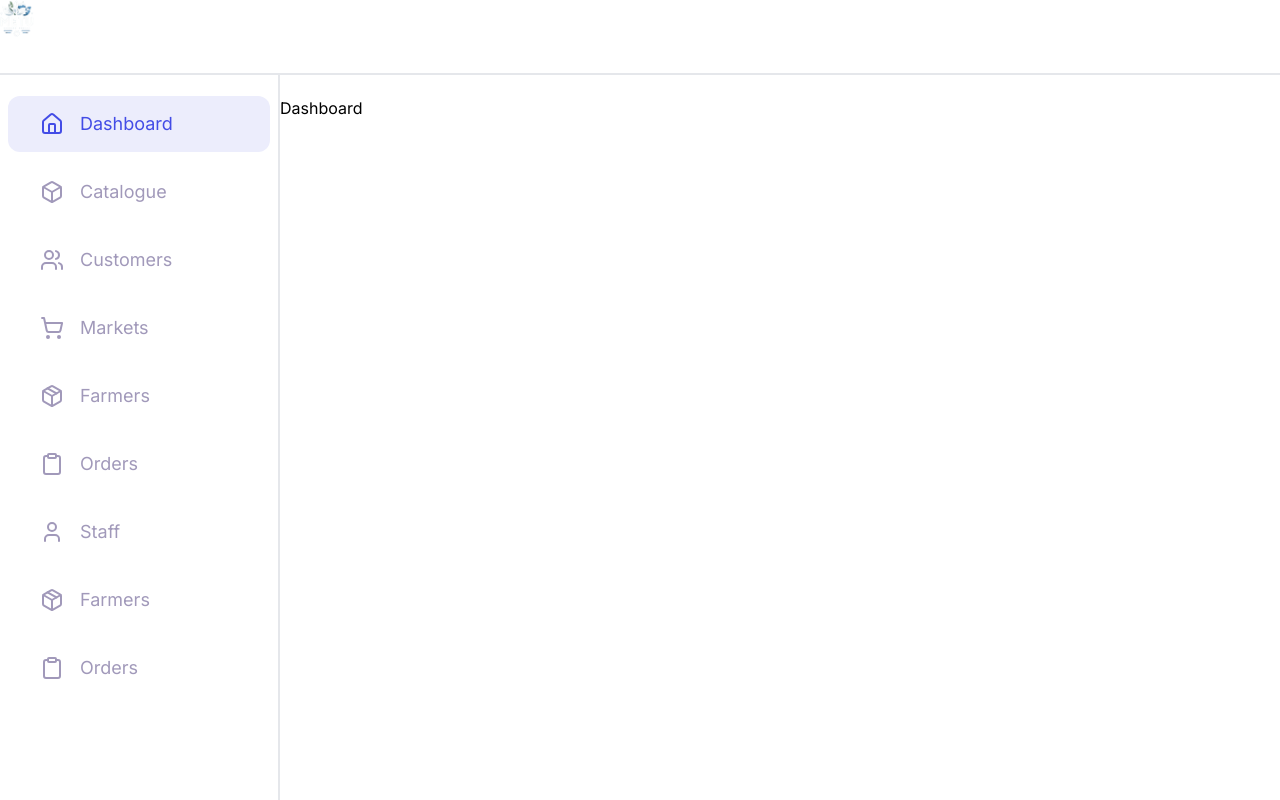
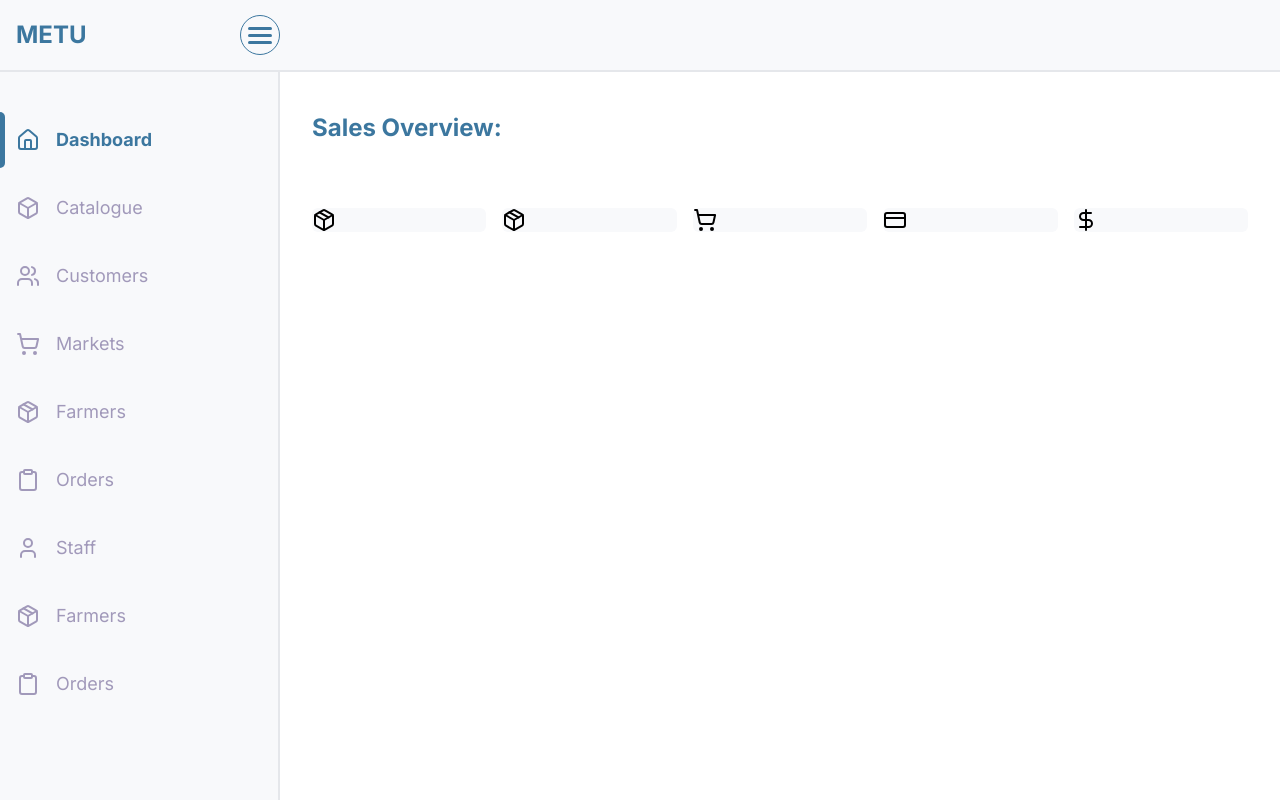
Before and after one commit to maizer12/big-shop, a Next.js app: page /admin in a window 1280 px wide. Built offline with nearby package versions, Linux system fonts and the light colour scheme.

Commit message:
finsh admin layout

```diff
--- a/src/app/admin/page.tsx
+++ b/src/app/admin/page.tsx
@@ -1,7 +1,18 @@
+import CardDashboard from '@/components/admin/Cards/CardDashboard';
+import { dashboardCards } from '@/constants/dashboard.constants';
 import React from 'react';
 
 function page() {
-	return <div>Dashboard</div>;
+	return (
+		<>
+			<h1 className='text-2xl font-bold text-blue-400'>Sales Overview:</h1>
+			<ul className=' grid grid-cols-5 w-full gap-4 mt-16'>
+				{dashboardCards.map(e => (
+					<CardDashboard item={e} />
+				))}
+			</ul>
+		</>
+	);
 }
 
 export default page;
--- /dev/null
+++ b/src/components/admin/Cards/CardDashboard.tsx
@@ -0,0 +1,10 @@
+import { DashboardCard } from '@/types/DashboardCard.type';
+import React from 'react';
+
+interface IProps {
+	item: DashboardCard;
+}
+
+export default function CardDashboard({ item }: IProps) {
+	return <li className='bg-light-50 rounded-md'>{item.icon}</li>;
+}
--- /dev/null
+++ b/src/constants/dashboard.constants.tsx
@@ -0,0 +1,54 @@
+import { Package, ShoppingCart, CreditCard, DollarSign, Calendar } from 'lucide-react';
+
+export const dashboardCards = [
+	{
+		title: 'Today Orders',
+		amount: '€108.12',
+		details: {
+			cash: '€108.12',
+			card: '€0.00',
+			credit: '€0.00',
+		},
+		icon: <Package className='text-3xl mr-2' />,
+	},
+	{
+		title: 'Yesterday Orders',
+		amount: '€0.00',
+		details: {
+			cash: '€0.00',
+			card: '€0.00',
+			credit: '€0.00',
+		},
+		icon: <Package className='text-3xl mr-2' />,
+	},
+	{
+		title: 'This Month',
+		amount: '€12686.58',
+		details: {
+			cash: '€12686.58',
+			card: '€0.00',
+			credit: '€0.00',
+		},
+		icon: <ShoppingCart className='text-3xl mr-2' />,
+	},
+	{
+		title: 'Last Month',
+		amount: '€151990.59',
+		details: {
+			cash: '€151990.59',
+			card: '€0.00',
+			credit: '€0.00',
+		},
+		icon: <CreditCard className='text-3xl mr-2' />,
+	},
+	{
+		title: 'All-Time Sales',
+		amount: '€468551.49',
+		details: {
+			cash: '€468551.49',
+			card: '€0.00',
+			credit: '€0.00',
+		},
+		icon: <DollarSign className='text-3xl mr-2' />,
+	},
+];
--- a/src/layout/admin/Header.tsx
+++ b/src/layout/admin/Header.tsx
@@ -1,10 +1,20 @@
 import Image from 'next/image';
+import Link from 'next/link';
 import React from 'react';
 
 export default function Header() {
 	return (
-		<header className='header bg-green-500 min-h-[75px] fixed w-full z-10 bg-light-1000 border-light-400 border-b-2'>
-			<Image width={34} height={34} src='/logo.png' alt='logo' />
+		<header className='bg-white py-2 fixed w-full z-10 bg-light-50 border-light-400 border-b-2 min-h-[72px] flex items-center justify-between '>
+			<div className='max-w-[280px] flex items-center justify-between w-full pl-4'>
+				<Link href='/' className=' text-2xl font-bold text-blue-400'>
+					METU
+				</Link>
+				<button className='flex flex-col justify-center items-center w-10 h-10 focus:outline-none border rounded-[50%] border-blue-400'>
+					<div className='w-6 h-[3px] rounded-[4px] bg-blue-400 mb-1'></div>
+					<div className='w-6 h-[3px] rounded-[4px] bg-blue-400 mb-1'></div>
+					<div className='w-6 h-[3px] rounded-[4px] bg-blue-400'></div>
+				</button>
+			</div>
 		</header>
 	);
 }
--- a/src/layout/admin/LayoutAdmin.tsx
+++ b/src/layout/admin/LayoutAdmin.tsx
@@ -8,7 +8,7 @@ export default function LayoutAdmin({ children }: { children: ReactNode }) {
 			<Header />
 			<div className='flex h-screen'>
 				<Sidebar />
-				<main className='pt-24'>{children}</main>
+				<main className='pt-28 px-8 w-full'>{children}</main>
 			</div>
 		</>
 	);
--- a/src/layout/admin/Navbar.tsx
+++ b/src/layout/admin/Navbar.tsx
@@ -4,10 +4,10 @@ import { navbarLinks } from './navbar.constants';
 import cn from 'classnames';
 
 export default function Navbar() {
-	const linkClass = (active: boolean) => cn('flex gap-4 text-lg pl-8 text-violet-400 py-3.5 items-center rounded-[12px]', { '!text-blue-900 bg-blue-400': active });
+	const linkClass = (active: boolean) => cn('flex gap-4 text-lg pl-4 text-violet-400 py-3.5 items-center', { '!text-blue-400 font-bold relative after:absolute after:w-[5px] after:h-full after:bg-blue-400 after:left-0 after:rounded-e-[20px]': active });
 
 	return (
-		<nav className='flex flex-col gap-3 px-2'>
+		<nav className='flex flex-col gap-3'>
 			{navbarLinks.map((e, i) => (
 				<Link key={e.text} href={e.href} className={linkClass(i === 0)}>
 					<e.icon />
--- a/src/layout/admin/Sidebar.tsx
+++ b/src/layout/admin/Sidebar.tsx
@@ -3,7 +3,7 @@ import Navbar from './Navbar';
 
 export default function Sidebar() {
 	return (
-		<aside className='border-light-400 border-r-2 w-full max-w-[280px] pt-24'>
+		<aside className='border-light-400 border-r-2 w-full max-w-[280px] pt-28 bg-light-50'>
 			<Navbar />
 		</aside>
 	);
--- a/tailwind.config.ts
+++ b/tailwind.config.ts
@@ -15,8 +15,8 @@ const config: Config = {
 				400: '#A199BA',
 			},
 			blue: {
-				400: '#ECEDFC', // Светло-голубой для активных элементов
-				900: '#434CE6', // Голубой для графиков и выделений
+				400: '#3C779F', // Светло-голубой для активных элементов
+				900: '#00263C', // Голубой для графиков и выделений
 			},
 			red: {
 				900: '#EF4444', // Красный для уведомлений
```
Also changed, not shown: src/types/DashboardCard.type.tsx (added, +12 -0 lines), public/logo-crm.png (added), public/logo.png.
